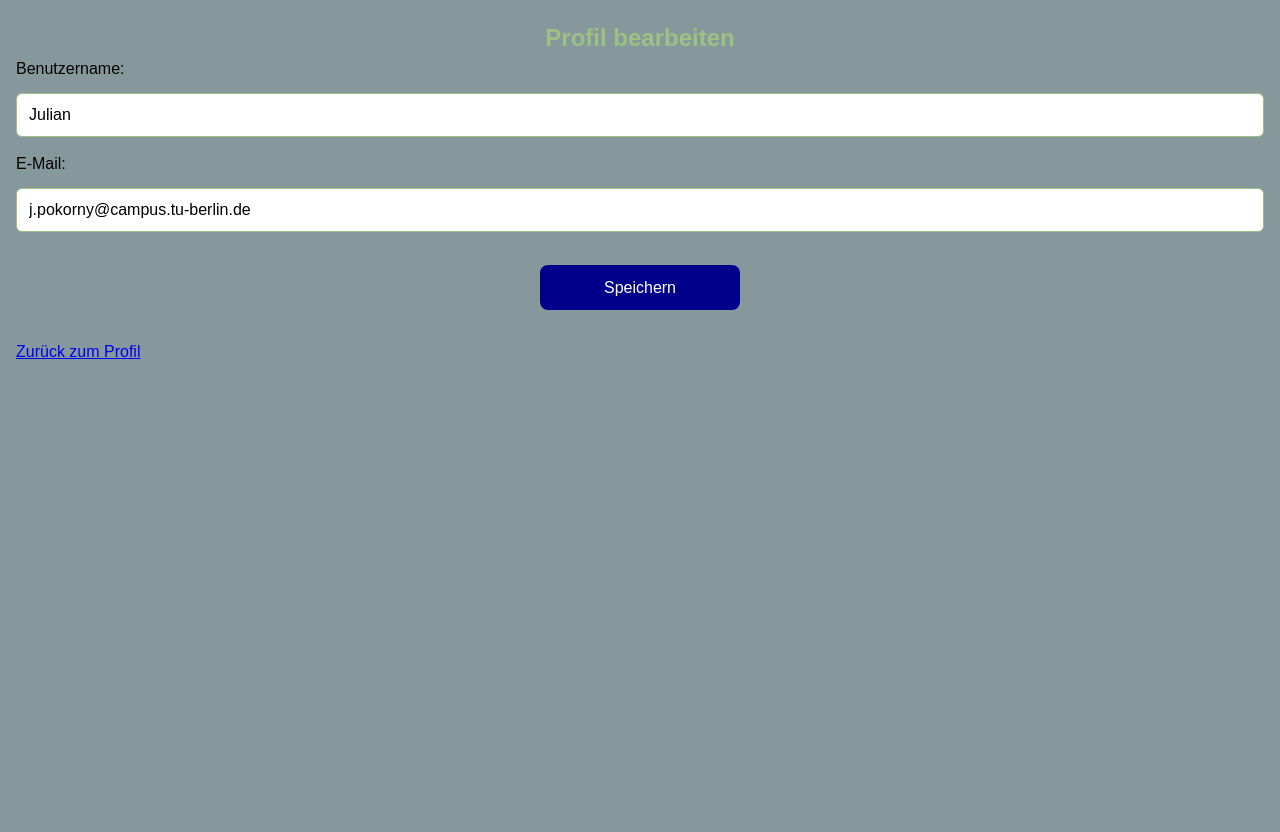
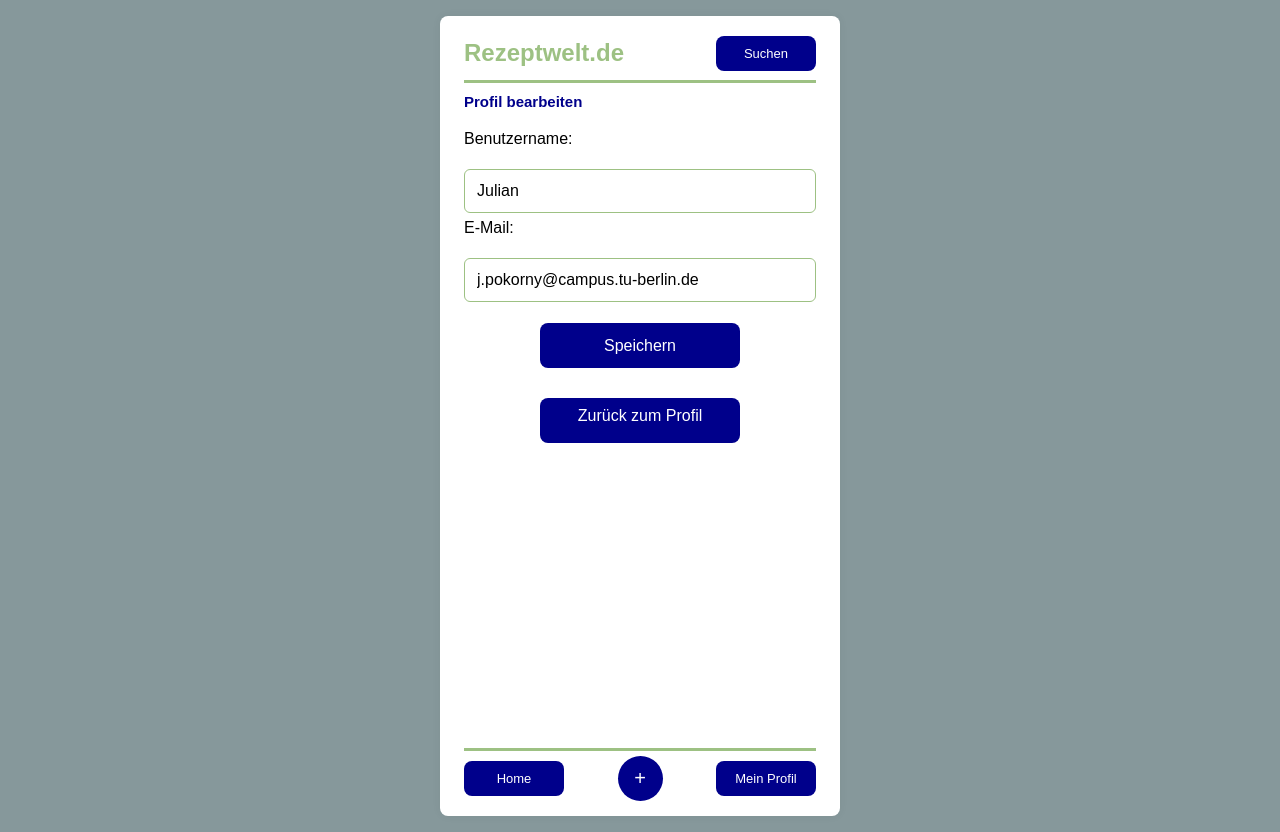
Before and after one commit to JJP04/SkSy-Gruppe-C, a Flask app: page /profil/bearbeiten in a window 1280 px wide. Before the commit the page ends 359 px from the top, so only its background shows below. Run offline with Flask 3, Linux system fonts and the light colour scheme; a user stored in the database is signed in.

Commit message:
profil, meine rezpte

```diff
--- a/rezeptapp/app/dashboard.py
+++ b/rezeptapp/app/dashboard.py
@@ -19,8 +19,8 @@ def rezepte():
 @dashboard_bp.route('/profil')
 @login_required
 def profil():
-    return render_template('profile.html', user=current_user)
-
+    user_recipes = Recipe.query.filter_by(user_id=current_user.id).all()
+    return render_template('profile.html', user=current_user, user_recipes=user_recipes)
 
 @dashboard_bp.route("/profil/loeschen", methods=["POST"])
 @login_required
--- a/rezeptapp/app/templates/profil_bearbeiten.html
+++ b/rezeptapp/app/templates/profil_bearbeiten.html
@@ -1,24 +1,57 @@
 <!DOCTYPE html>
 <html lang="de">
 <head>
-    <meta charset="UTF-8">
+    <meta charset="UTF-8"/>
+    <meta name="viewport" content="width=device-width, initial-scale=1.0"/>
     <title>Profil bearbeiten</title>
     <link rel="stylesheet" href="{{ url_for('static', filename='style.css') }}">
 </head>
 <body>
-    <h1>Profil bearbeiten</h1>
+<div class="container">
+    <!-- ---------- Header ---------- -->
+    <header class="header dashboard">
+        <h1>Rezeptwelt.de</h1>
+        {% if current_user.is_authenticated %}
+        <a href="/recipe" class="linkbutton dashboard">Suchen</a>
+        {% else %}
+        <a href="/login" class="linkbutton dashboard">Anmelden</a>
+        {% endif %}
+    </header>
 
-    <form method="POST">
-        <label for="username">Benutzername:</label><br>
-        <input type="text" name="username" value="{{ user.username }}" required><br><br>
+    <!-- ---------- Page Title ---------- -->
+    <h3>Profil bearbeiten</h3>
 
-        <label for="email">E-Mail:</label><br>
-        <input type="email" name="email" value="{{ user.email }}" required><br><br>
+    <!-- ---------- Flash Messages ---------- -->
+    {% with messages = get_flashed_messages(with_categories=true) %}
+        {% if messages %}
+            <ul class="flashes">
+                {% for category, message in messages %}
+                    <li class="{{ category }}">{{ message }}</li>
+                {% endfor %}
+            </ul>
+        {% endif %}
+    {% endwith %}
+
+
+    <form method="POST" style="margin-top:10px; display:flex; flex-direction:column; gap:6px;">
+        <label for="username">Benutzername:</label>
+        <input type="text" id="username" name="username" value="{{ user.username }}" required>
+
+        <label for="email">E‑Mail:</label>
+        <input type="email" id="email" name="email" value="{{ user.email }}" required>
 
         <button type="submit">Speichern</button>
     </form>
 
-    <br>
-    <a href="{{ url_for('dashboard.profil') }}">Zurück zum Profil</a>
+
+    <a href="{{ url_for('dashboard.profil') }}" class="linkbutton" style="max-width:200px;">Zurück zum Profil</a>
+
+
+    <footer class="footer dashboard">
+        <a href="/dashboard" class="linkbutton dashboard">Home</a>
+        <a href="/recipe/create" class="linkbutton hinzufügen">+</a>
+        <a href="/profil" class="linkbutton dashboard">Mein Profil</a>
+    </footer>
+</div>
 </body>
 </html>
```
Also changed, not shown: rezeptapp/app/templates/profile.html (+39 -5 lines), rezeptapp/app/instance/database.db.
